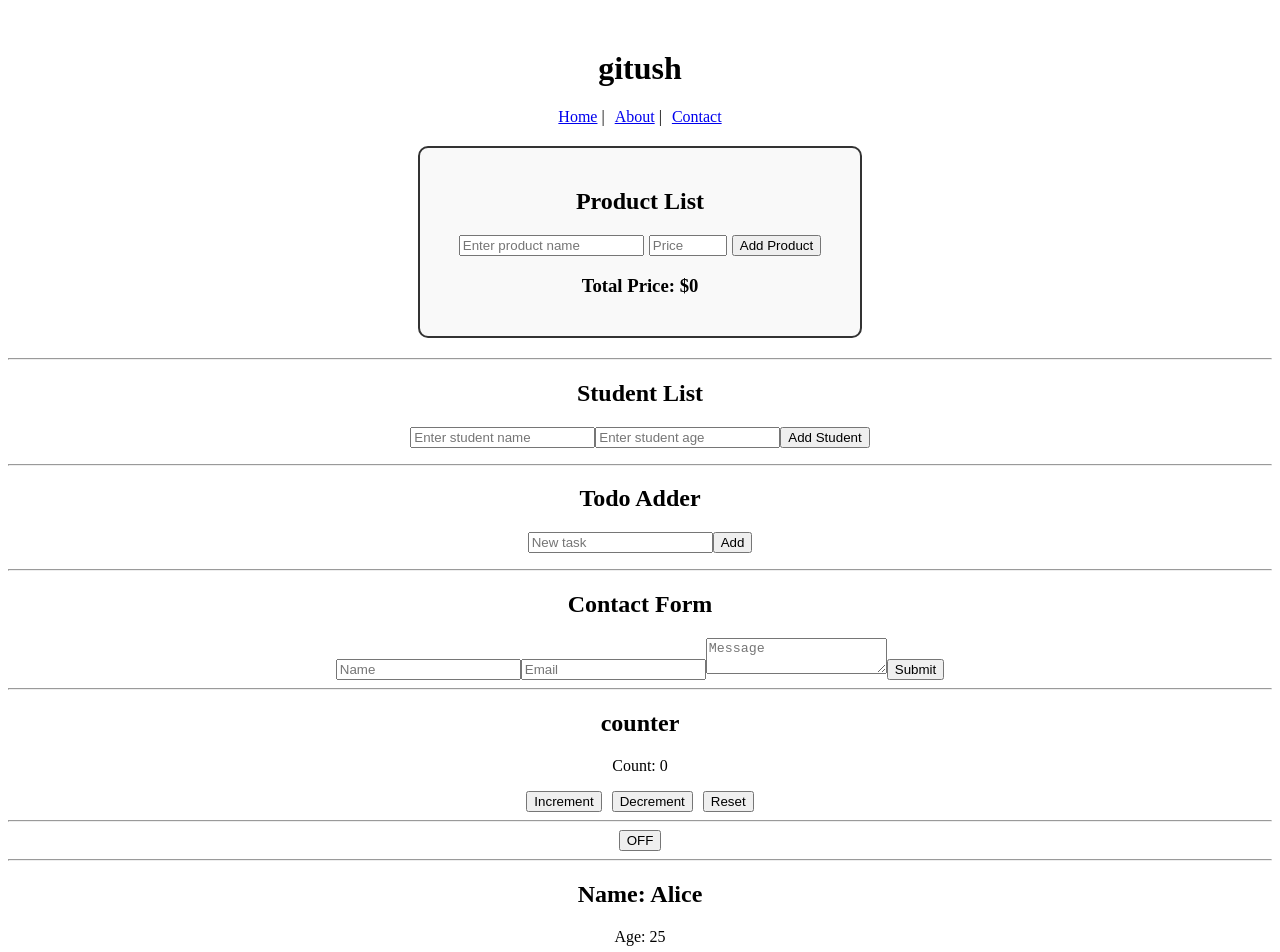
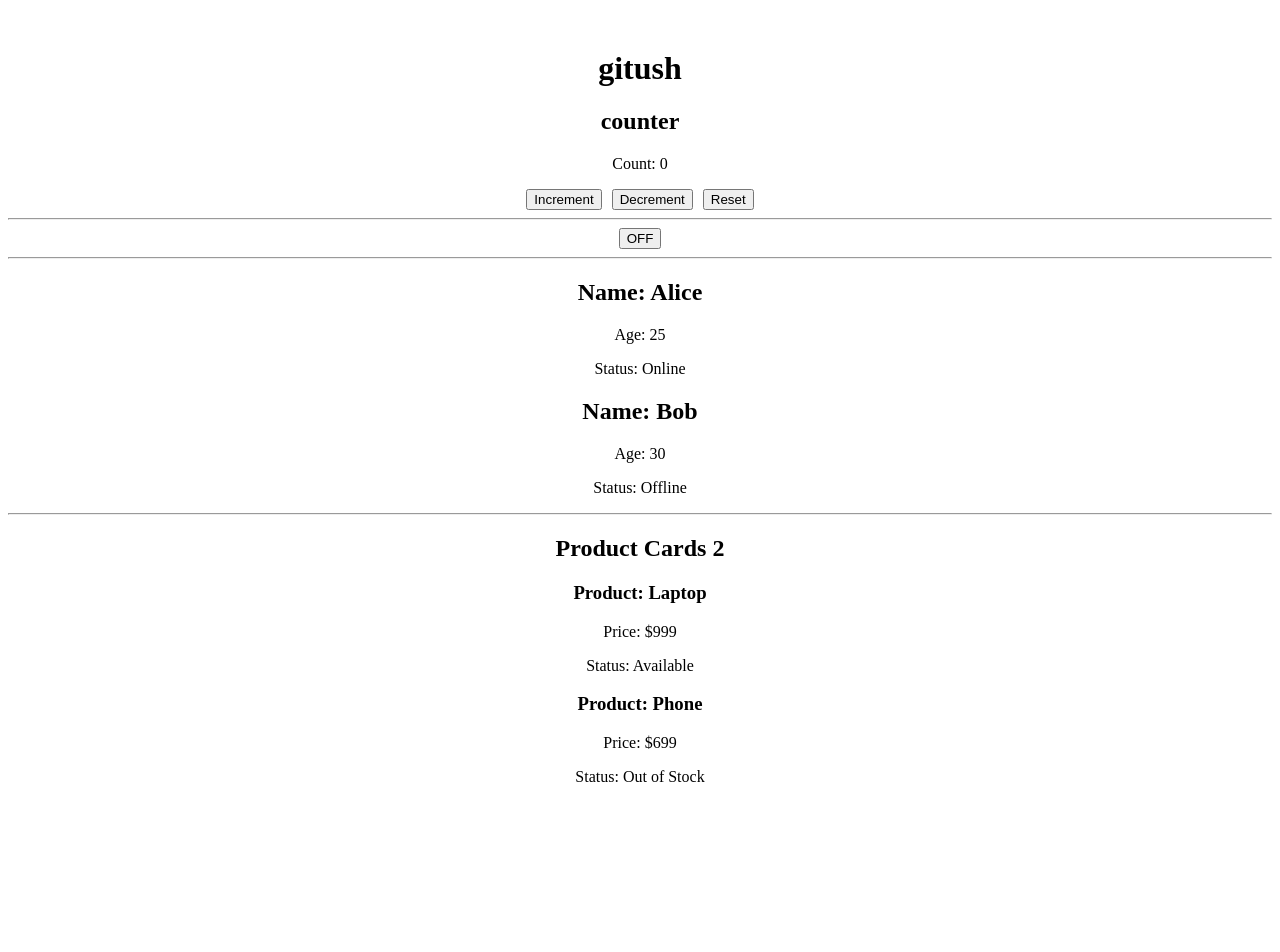
Before and after one commit to crystalfox1/giti, a React (Vite) app: page / in a window 1280 px wide. Shown: the top 952 px of the page. After the commit the page ends 802 px from the top, so only its background shows below. Built offline with nearby package versions, Linux system fonts and the light colour scheme.

Commit message:
restore gitush to original clean architecture

```diff
--- a/src/App.tsx
+++ b/src/App.tsx
@@ -1,48 +1,20 @@
-import { Routes, Route } from 'react-router-dom'
-import NavBar from "./NavBar"
-import ProductList from "./ProductList"
-import StudentList from "./StudentList"
-import TodoAdder from "./TodoAdder"
-import ContactForm from "./ContactForm"
 import Counter from "./Counter"
 import Toggle from "./Toggle"
 import UserCard2 from "./UserCard2"
 import ProductCard2 from "./ProductCard2"
 
-const Home: React.FC = () => (
-  <div>
-    <ProductList />
-    <hr />
-    <StudentList />
-    <hr />
-    <TodoAdder />
-    <hr />
-    <ContactForm />
-    <hr />
-    <Counter />
-    <hr />
-    <Toggle />
-    <hr />
-    <UserCard2 name="Alice" age={25} isOnline={true} />
-    <UserCard2 name="Bob" age={30} isOnline={false} />
-    <hr />
-    <ProductCard2 />
-  </div>
-)
-
-const About: React.FC = () => <h1>About Page</h1>
-const Contact: React.FC = () => <h1>Contact Page</h1>
-
-function App(): React.ReactElement {
+function App() {
   return (
     <div style={{ textAlign: "center", marginTop: "50px" }}>
       <h1>gitush</h1>
-      <NavBar />
-      <Routes>
-        <Route path='/' element={<Home />} />
-        <Route path='/about' element={<About />} />
-        <Route path='/contact' element={<Contact />} />
-      </Routes>
+      <Counter />
+      <hr />
+      <Toggle />
+      <hr />
+      <UserCard2 name="Alice" age={25} isOnline={true} />
+      <UserCard2 name="Bob" age={30} isOnline={false} />
+      <hr />
+      <ProductCard2 />
     </div>
   )
 }
--- a/src/NavBar.tsx
+++ /dev/null
@@ -1,16 +0,0 @@
-import React from 'react'
-import { NavLink } from 'react-router-dom'
-
-function NavBar(): React.ReactElement {
-  const checkActive = ({ isActive }: { isActive: boolean }) => isActive ? 'nav-active' : ''
-
-  return (
-    <nav style={{ marginBottom: "20px" }}>
-      <NavLink to='/' className={checkActive}>Home</NavLink> |
-      <NavLink to='/about' className={checkActive} style={{ marginLeft: "10px" }}>About</NavLink> |
-      <NavLink to='/contact' className={checkActive} style={{ marginLeft: "10px" }}>Contact</NavLink>
-    </nav>
-  )
-}
-
-export default NavBar
--- a/src/main.tsx
+++ b/src/main.tsx
@@ -1,12 +1,10 @@
-import { StrictMode } from "react";
-import { createRoot } from "react-dom/client";
-import "./index.css";
-import App from "./App.tsx";
-import { BrowserRouter } from "react-router-dom";
+import { StrictMode } from "react"
+import { createRoot } from "react-dom/client"
+import "./index.css"
+import App from "./App.tsx"
+
 createRoot(document.getElementById("root")!).render(
   <StrictMode>
-    <BrowserRouter>
-      <App />
-    </BrowserRouter>
+    <App />
   </StrictMode>,
-);
+)
```
Also changed, not shown: src/pages/About.tsx (deleted), src/pages/Contact.tsx (deleted), src/pages/Home.tsx (deleted).
